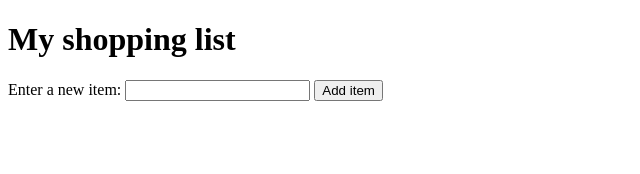
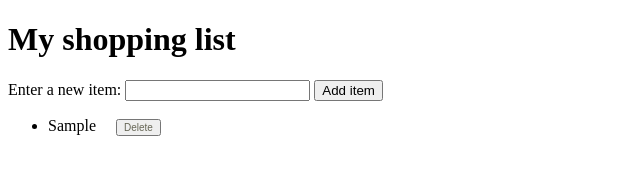
Before and after one commit to Odi000/shopping-list, a plain HTML site: page index.html in a window 1280 px wide. Both pictures are taken after typing "Sample" into the empty fields and a click on the button "Add item". Shown: the whole page, without its empty margins (0-640 px from the left). Drawn offline with Linux system fonts and the light colour scheme.

Commit message:
Now you can Add items but the 'Delete' button is not functional yet

```diff
--- a/index.html
+++ b/index.html
@@ -10,7 +10,7 @@
       }
 
       li button {
-        font-size: 8px;
+        font-size: 10px;
         margin-left: 20px;
         color: #665;
       }
@@ -32,17 +32,27 @@
 
     <script>
         const insert = document.querySelector('input')
-             ,ulist = document.querySelector('ul')
+             ,uList = document.querySelector('ul')
              ,add = document.querySelector('button');
 
             console.log(insert.value);
 
             add.addEventListener('click', (a) => {
-                let itemName = insert.value;
+                const itemName = insert.value;
                 insert.value = '';
-                console.log(itemName);
+
+                const item = document.createElement('li'),
+                      span = document.createElement('span'),
+                      btn = document.createElement('button');
+
+                item.appendChild(span);
+                item.appendChild(btn);
+
+                span.textContent = itemName;
+                btn.textContent = 'Delete';
+
+                uList.appendChild(item);
             })
-
 
     </script>
   </body>
```
